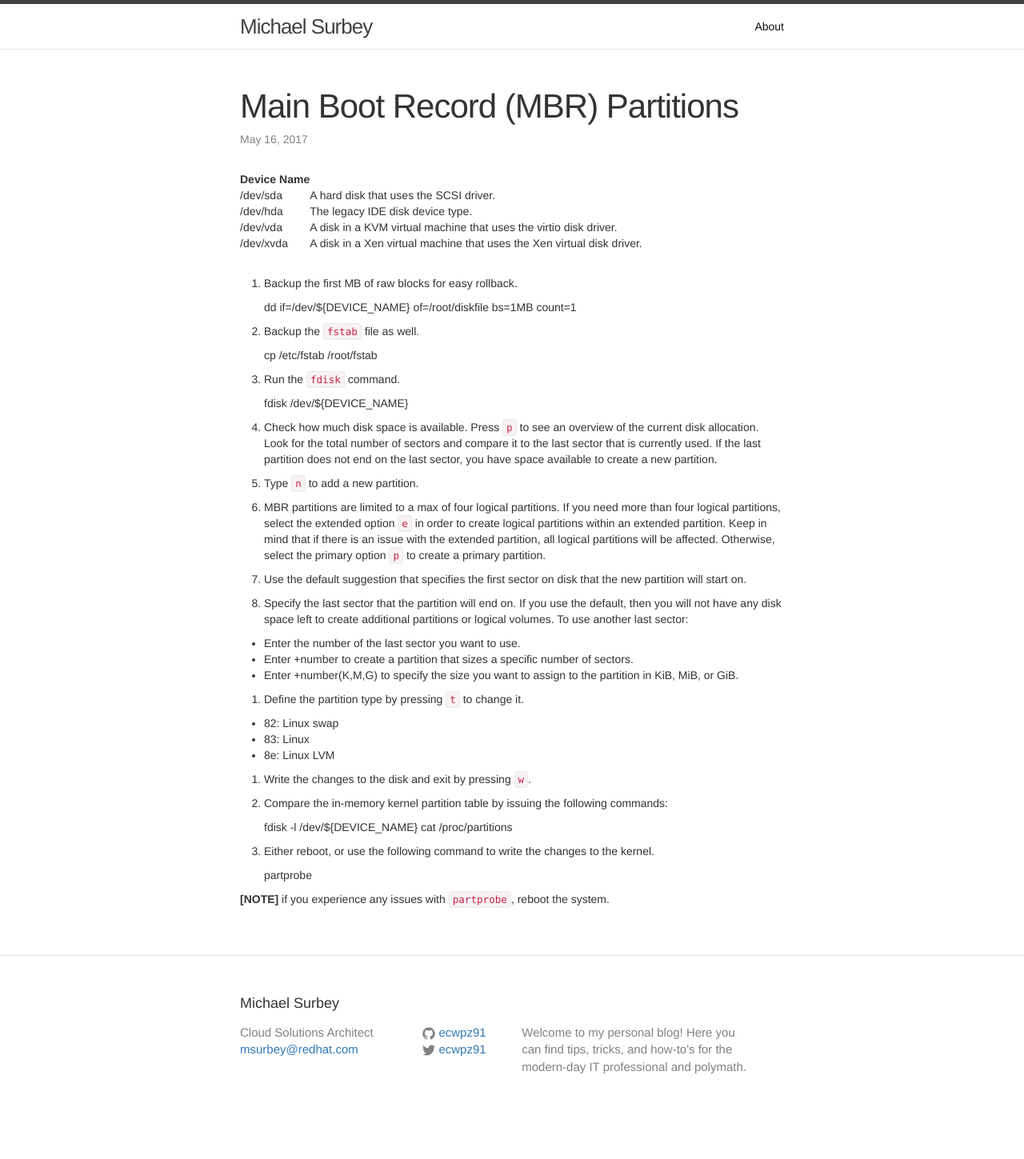
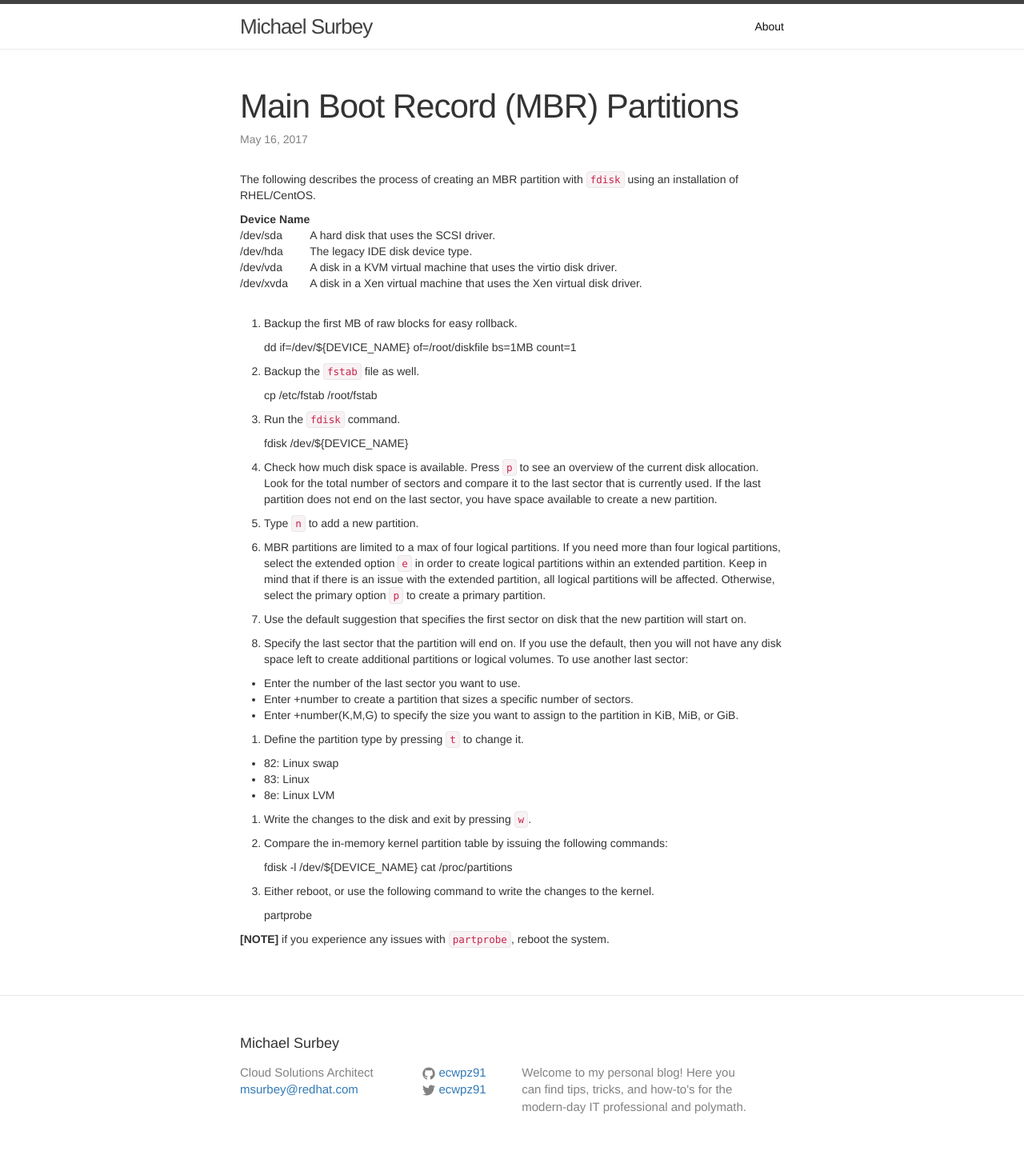
Before and after one commit to ecwpz91/ecwpz91.github.io, a Jekyll site: the page built from _posts/2017/2017-05-16-main-boot-record-mbr-partitions.markdown, in a window 1280 px wide. Shown: the whole page at 80% size. Built offline with Jekyll 4.4.1, drawn with Linux system fonts in a browser that asks for light colours; nearby versions of some CDN libraries; before the commit the page ends 1399 px from its top, so only the background shows below that.

Commit message:
Added explaination for post

```diff
--- a/_posts/2017/2017-05-16-main-boot-record-mbr-partitions.markdown
+++ b/_posts/2017/2017-05-16-main-boot-record-mbr-partitions.markdown
@@ -3,6 +3,8 @@ layout: "post"
 title: "Main Boot Record (MBR) Partitions"
 date: "2017-05-16 16:53"
 ---
+
+The following describes the process of creating an MBR partition with `fdisk` using an installation of RHEL/CentOS.
 
 Device Name |
 -- | --
```
